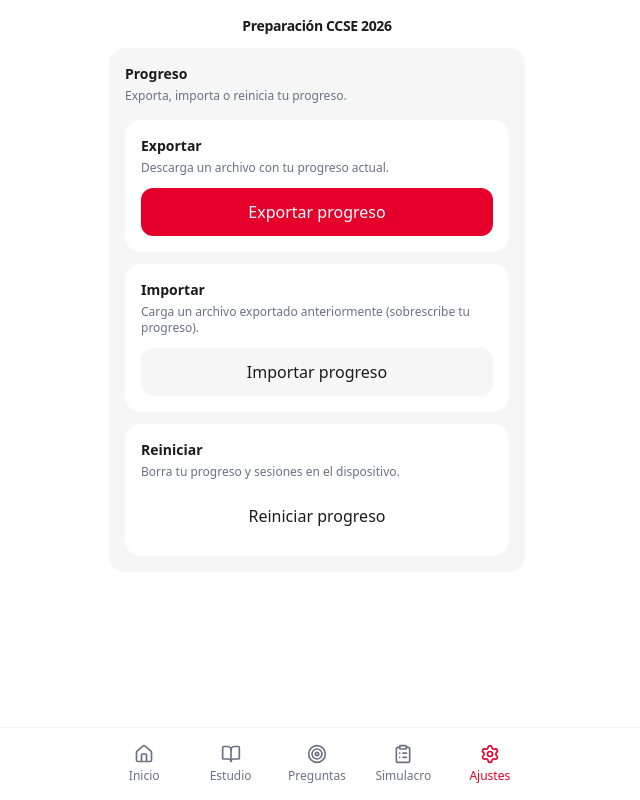
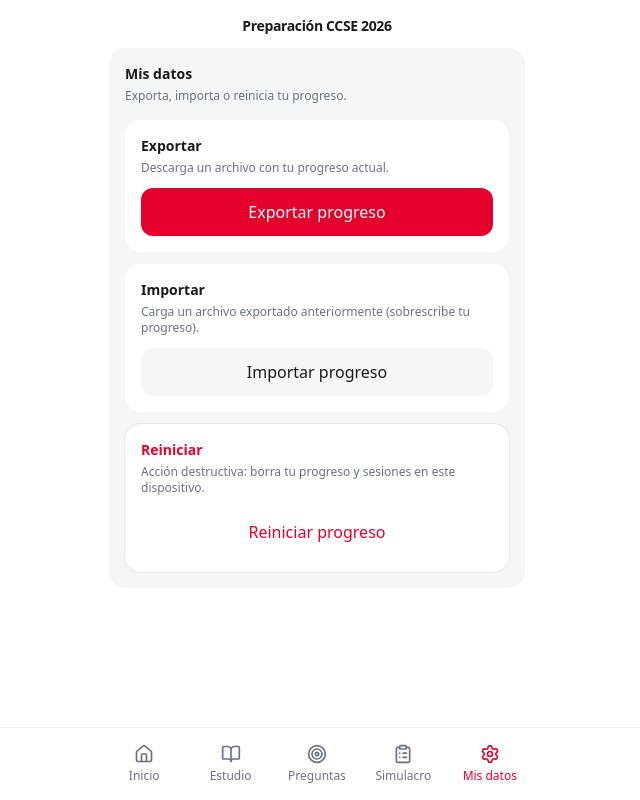
Before and after one commit to alapisco/ccse-flashcards-study, a React (Vite) app: page /ajustes in a window 1280 px wide. Shown: the whole page, without its empty margins (323-963 px from the left). Built offline with nearby package versions, Linux system fonts and the light colour scheme; what ts-fsrs would draw is missing.

Commit message:
feat(ui): Mis datos + app version
Rename Ajustes to Mis datos; style reset as destructive; show SemVer app version on Inicio

```diff
--- a/package.json
+++ b/package.json
@@ -1,7 +1,7 @@
 {
   "name": "ccse-flashcards",
   "private": true,
-  "version": "0.0.0",
+  "version": "0.9.1",
   "type": "module",
   "scripts": {
     "dev": "vite",
--- a/src/app/AppShell.tsx
+++ b/src/app/AppShell.tsx
@@ -27,7 +27,7 @@ export function AppShell() {
               <NavItem to="/estudio" label="Estudio" icon={<BookOpen className="h-5 w-5" />} />
               <NavItem to="/practicar" label="Preguntas" icon={<Target className="h-5 w-5" />} />
               <NavItem to="/simulacro" label="Simulacro" icon={<ClipboardList className="h-5 w-5" />} />
-              <NavItem to="/ajustes" label="Ajustes" icon={<Settings className="h-5 w-5" />} />
+              <NavItem to="/ajustes" label="Mis datos" icon={<Settings className="h-5 w-5" />} />
             </div>
           </nav>
         ) : null}
--- a/src/pages/AjustesPage.tsx
+++ b/src/pages/AjustesPage.tsx
@@ -37,7 +37,7 @@ export function AjustesPage() {
   return (
     <div className="space-y-4">
       <div className="rounded-2xl bg-[var(--surface)] p-4">
-        <div className="text-sm font-semibold">Progreso</div>
+        <div className="text-sm font-semibold">Mis datos</div>
         <div className="mt-1 text-xs text-[var(--muted)]">Exporta, importa o reinicia tu progreso.</div>
 
         <div className="mt-4 space-y-3">
@@ -72,11 +72,11 @@ export function AjustesPage() {
             }}
           />
 
-          <div className="rounded-2xl bg-white p-4">
-            <div className="text-sm font-semibold">Reiniciar</div>
-            <div className="mt-1 text-xs text-[var(--muted)]">Borra tu progreso y sesiones en el dispositivo.</div>
+          <div className="rounded-2xl bg-white p-4 ring-1 ring-black/5">
+            <div className="text-sm font-semibold text-[var(--ic-accent)]">Reiniciar</div>
+            <div className="mt-1 text-xs text-[var(--muted)]">Acción destructiva: borra tu progreso y sesiones en este dispositivo.</div>
             <div className="mt-3">
-              <Button variant="ghost" onClick={() => setConfirmReset(true)}>
+              <Button variant="danger" onClick={() => setConfirmReset(true)}>
                 Reiniciar progreso
               </Button>
             </div>
@@ -92,6 +92,7 @@ export function AjustesPage() {
         description="Se borrarán tus preguntas vistas, repasos, sesiones y resultados de simulacros en este dispositivo."
         confirmLabel="Reiniciar"
         cancelLabel="Cancelar"
+        confirmVariant="danger"
         onCancel={() => setConfirmReset(false)}
         onConfirm={() => {
           setConfirmReset(false)
--- a/src/pages/AyudaPage.tsx
+++ b/src/pages/AyudaPage.tsx
@@ -29,7 +29,7 @@ export function AyudaPage() {
           </div>
           <div>
             <div className="font-semibold text-[var(--text)]">¿Cómo exporto mi progreso?</div>
-            <div>En Más → Ajustes puedes exportar e importar tu progreso.</div>
+            <div>En Mis datos puedes exportar e importar tu progreso.</div>
           </div>
         </div>
       </div>
--- a/src/pages/InicioPage.tsx
+++ b/src/pages/InicioPage.tsx
@@ -74,6 +74,8 @@ export function InicioPage() {
   const newCount = dataset.questions.filter((q) => !progressById[q.id]).length
 
   const level = computeLevel({ dataset, progressById, today })
+
+  const appVersion = __APP_VERSION__
 
   return (
     <div className="space-y-4">
@@ -189,6 +191,8 @@ export function InicioPage() {
           navigate('/estudio/sesion')
         }}
       />
+
+      <div className="pb-2 text-center text-[10px] text-[var(--muted)]">v{appVersion}</div>
     </div>
   )
 }
--- a/src/ui/Button.tsx
+++ b/src/ui/Button.tsx
@@ -2,7 +2,7 @@ import type { ButtonHTMLAttributes } from 'react'
 import { cn } from './cn'
 
 type Props = ButtonHTMLAttributes<HTMLButtonElement> & {
-  variant?: 'primary' | 'secondary' | 'ghost'
+  variant?: 'primary' | 'secondary' | 'ghost' | 'danger'
 }
 
 export function Button({ className, variant = 'secondary', ...props }: Props) {
@@ -13,6 +13,7 @@ export function Button({ className, variant = 'secondary', ...props }: Props) {
         variant === 'primary' && 'bg-[var(--ic-accent)] text-white',
         variant === 'secondary' && 'bg-[var(--surface)] text-[var(--text)]',
         variant === 'ghost' && 'bg-transparent text-[var(--text)]',
+        variant === 'danger' && 'bg-transparent text-[var(--ic-accent)]',
         className,
       )}
       {...props}
--- a/src/ui/ConfirmSheet.tsx
+++ b/src/ui/ConfirmSheet.tsx
@@ -8,6 +8,7 @@ export function ConfirmSheet(props: {
   description: string
   confirmLabel: string
   cancelLabel?: string
+  confirmVariant?: Parameters<typeof Button>[0]['variant']
   onConfirm: () => void
   onCancel: () => void
 }) {
@@ -43,7 +44,7 @@ export function ConfirmSheet(props: {
             <Button variant="secondary" className="w-full" onClick={props.onCancel}>
               {props.cancelLabel ?? 'Cancelar'}
             </Button>
-            <Button variant="primary" className="w-full" onClick={props.onConfirm}>
+            <Button variant={props.confirmVariant ?? 'primary'} className="w-full" onClick={props.onConfirm}>
               {props.confirmLabel}
             </Button>
           </div>
--- /dev/null
+++ b/src/vite-env.d.ts
@@ -0,0 +1,3 @@
+/// <reference types="vite/client" />
+
+declare const __APP_VERSION__: string
--- a/vite.config.ts
+++ b/vite.config.ts
@@ -4,6 +4,9 @@ import react from '@vitejs/plugin-react'
 // https://vite.dev/config/
 export default defineConfig({
   plugins: [react()],
+  define: {
+    __APP_VERSION__: JSON.stringify(process.env.npm_package_version ?? '0.0.0'),
+  },
   test: {
     environment: 'jsdom',
     setupFiles: ['./src/test/setup.ts'],
```
